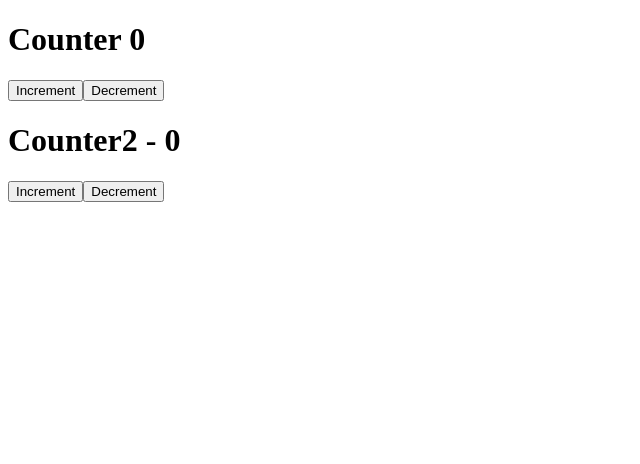
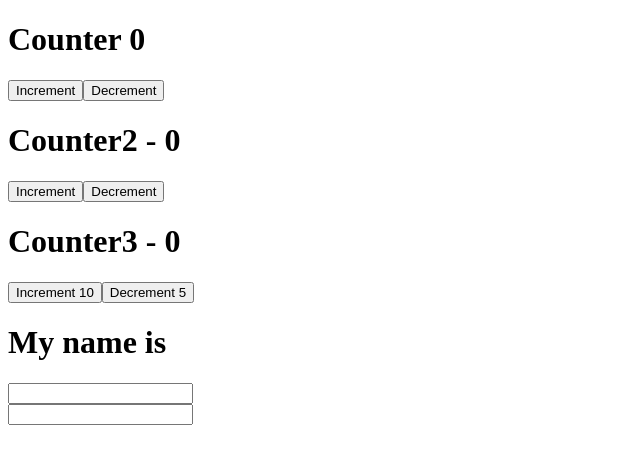
Before and after one commit to NeoGlanding/vue-event-test0, a plain HTML site: page index.html in a window 1280 px wide. Shown: the whole page, without its empty margins (0-640 px from the left). Drawn offline with nearby package versions, Linux system fonts and the light colour scheme.

Commit message:
working on input

```diff
--- a/index.html
+++ b/index.html
@@ -21,6 +21,21 @@
             <button v-on:click="addCounter2()">Increment</button>
             <button v-on:click="reduceCounter2()">Decrement</button>
         </div>
+
+        <!-- Working with Event Argument -->
+        <div>
+            <h1>Counter3 - {{counter3}}</h1>
+            <button v-on:click="addCounter2(10)">Increment 10</button>
+            <button v-on:click="reduceCounter2(5)">Decrement 5</button>
+        </div>
+
+        <!-- Working on Input -->
+        <div>
+            <h1>My name is {{name}}</h1>
+            <input type="text" v-on:input="setName" style="display: block;"/>
+            <!-- Input with argument -->
+            <input type="text" v-on:input="setName2($event, 'Abdurrahman')"/>
+        </div>
     </div>
 
     <script src="https://unpkg.com/vue@next"></script>
--- a/index.js
+++ b/index.js
@@ -2,15 +2,31 @@ const app = Vue.createApp({
     data() {
         return {
             counter: 0,
-            counter2: 0
+            counter2: 0,
+            counter3: 0,
+            name: ''
         }
     },
     methods: {
-        addCounter2() {
-            this.counter2++
+        addCounter2(num) {
+            if (num) {
+                this.counter3 += num
+            } else {
+                this.counter2++
+            }
         },
-        reduceCounter2() {
-            this.counter2--
+        reduceCounter2(num) {
+            if (num) {
+                this.counter3 -= num
+            } else {
+                this.counter2--
+            }
+        },
+        setName(e) {
+            this.name = e.target.value
+        },
+        setName2(e, lastname) {
+            this.name = e.target.value + " " + lastname
         }
     }
 })
```
